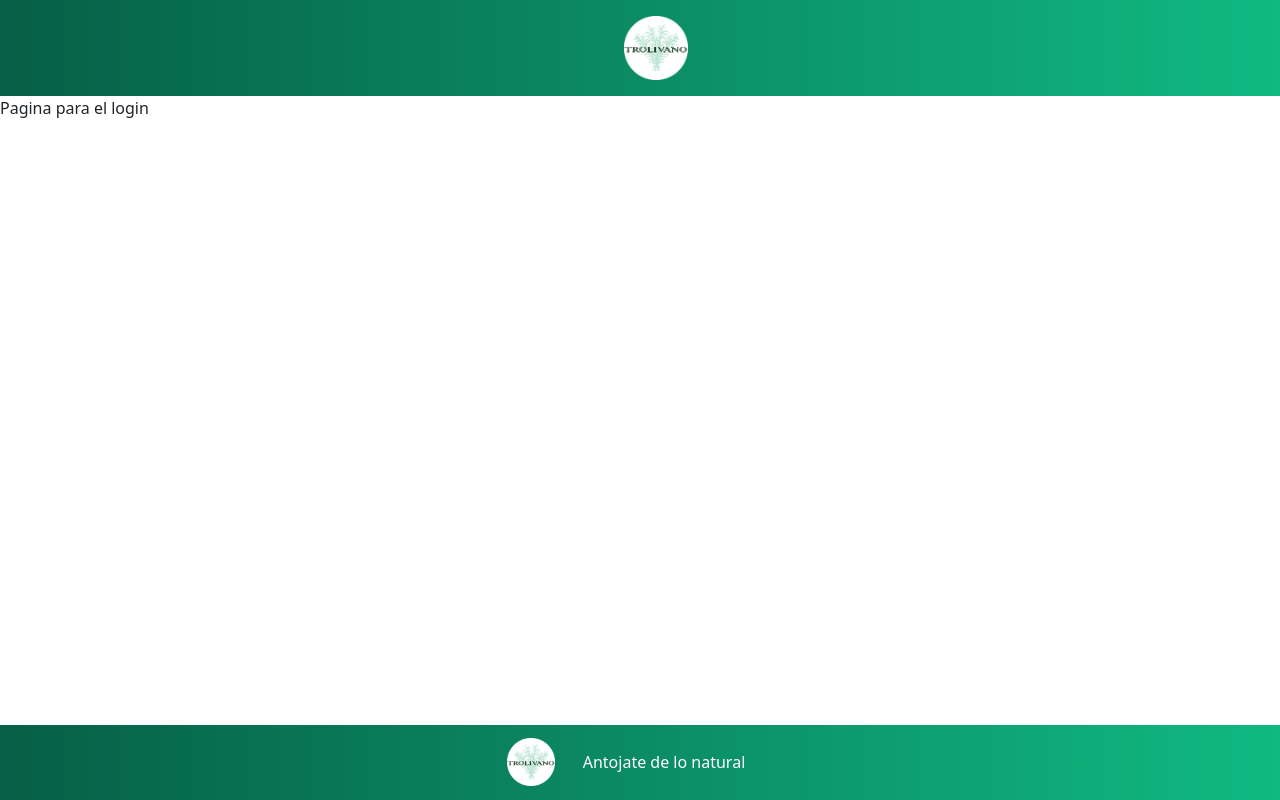
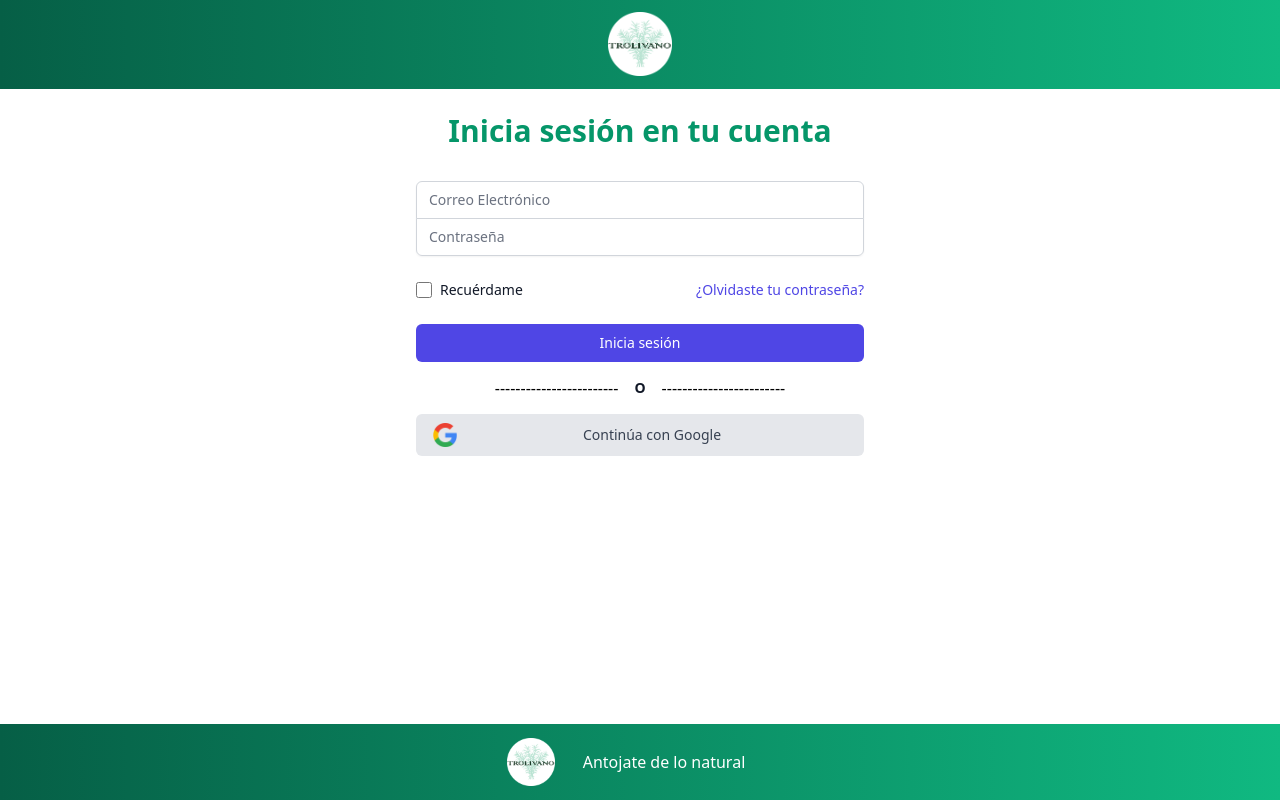
Before and after one commit to DevBugger-ciclo-III-MinTic-2022/Proyecto, a React (Create React App) app in the folder mi-app/: page /login in a window 1280 px wide. Built offline with nearby package versions, Linux system fonts and the light colour scheme.

Commit message:
agregar pagina login

```diff
--- a/mi-app/src/App.jsx
+++ b/mi-app/src/App.jsx
@@ -7,14 +7,14 @@
 import { BrowserRouter as Router, Switch, Route } from 'react-router-dom';
 import PublicLayout from 'layouts/PublicLayout';
 import 'styles/styles.css';
-import 'bootstrap/dist/css/bootstrap.css';
 import PrivateLayout from 'layouts/PrivateLayout';
 import AuthLayout from 'layouts/AuthLayout';
 
 
+
 function App() {
   return <Router>
-  <Switch>
+    <Switch>
     <Route path={['/ventas/registro', '/ventas/productos','/ventas/reportes']}>
       <PrivateLayout>
         <Switch>
--- a/mi-app/src/layouts/AuthLayout.jsx
+++ b/mi-app/src/layouts/AuthLayout.jsx
@@ -6,7 +6,7 @@
     return (
         <div className='flex flex-col justify-between h-screen'>
             <Navbar/>
-            <main className="h-full overflow-y-scrol">{children}</main>
+            <main className="h-full overflow-y-scrol items-center">{children}</main>
             <Footer />
         </div>
     );
--- a/mi-app/src/pages/usuarios/Login.jsx
+++ b/mi-app/src/pages/usuarios/Login.jsx
@@ -1,7 +1,90 @@
 import React from 'react';
+import { Link } from 'react-router-dom';
+import Google from 'media/google_logo.png';
 
 const Login = () => {
-    return <div>Pagina para el login</div>;
+    return (
+    <>
+    <div className='max-w-md w-full space-y-8 mx-auto'>
+      <h3 className='mt-6 text-center text-3xl font-extrabold text-green-600'>
+        Inicia sesión en tu cuenta
+      </h3>
+      <form className='mt-8 space-y-6'>
+        <input type='hidden' name='remember' defaultValue='true' />
+        <div className='rounded-md shadow-sm -space-y-px'>
+          <div>
+            <input
+              name='email'
+              type='email'
+              autoComplete='email'
+              required
+              className='appearance-none rounded-none relative block w-full px-3 py-2 border border-gray-300 placeholder-gray-500 text-gray-900 rounded-t-md focus:outline-none focus:ring-indigo-500 focus:border-indigo-500 focus:z-10 sm:text-sm'
+              placeholder='Correo Electrónico'
+            />
+          </div>
+          <div>
+            <input
+              id='password'
+              name='password'
+              type='password'
+              autoComplete='current-password'
+              required
+              className='appearance-none rounded-none relative block w-full px-3 py-2 border border-gray-300 placeholder-gray-500 text-gray-900 rounded-b-md focus:outline-none focus:ring-indigo-500 focus:border-indigo-500 focus:z-10 sm:text-sm'
+              placeholder='Contraseña'
+            />
+          </div>
+        </div>
+
+        <div className='flex items-center justify-between'>
+          <div className='flex items-center'>
+            <input
+              id='remember-me'
+              name='remember-me'
+              type='checkbox'
+              className='h-4 w-4 text-indigo-600 focus:ring-indigo-500 border-gray-300 rounded'
+            />
+            <label htmlFor='remember-me' className='ml-2 block text-sm text-gray-900'>
+              Recuérdame
+            </label>
+          </div>
+
+          <div className='text-sm'>
+            <a href='/' className='font-medium text-indigo-600 hover:text-indigo-500'>
+              ¿Olvidaste tu contraseña?
+            </a>
+          </div>
+        </div>
+        <div>
+          <button
+            type='submit'
+            className='group relative w-full flex justify-center py-2 px-4 border border-transparent text-sm font-medium rounded-md text-white bg-indigo-600 hover:bg-indigo-700 focus:outline-none focus:ring-2 focus:ring-offset-2 focus:ring-indigo-500'
+          >
+            <Link to='/admin'>Inicia sesión</Link>
+          </button>
+        </div>
+
+      </form>
+    </div>
+    <div className='flex items-center justify-center'>
+      <span className='mx-4'>------------------------</span>
+      <h2 className='my-4 text-center text-sm font-extrabold text-gray-900'>O</h2>
+      <span className='mx-4'>------------------------</span>
+    </div>
+    <div className='max-w-md w-full mx-auto'>
+      <div>
+        <button
+          type='submit'
+          className='w-full py-2 px-4 border border-transparent text-sm font-medium rounded-md text-gray-700 bg-gray-200 hover:bg-gray-300 focus:outline-none focus:ring-2 focus:ring-offset-2 focus:ring-gray-500'
+        >
+          <div className='flex items-center justify-start'>
+            <img src={Google} alt='Logo Google' className='h-6 w-6' />
+            <span className='mx-auto'>Continúa con Google</span>
+          </div>
+        </button>
+      </div>
+    </div>
+  </>
+    );
 };
 
 export default Login;
--- a/mi-app/src/pages/usuarios/Usuarios.jsx
+++ b/mi-app/src/pages/usuarios/Usuarios.jsx
@@ -3,7 +3,7 @@
 const Usuarios = () => {
     return <div>
         <div className='flex w-2/4 mx-auto my-5'>
-            <h3 className='text-green-500 mx-5'>Lista de Usuarios</h3>
+            <h2 className='text-green-500 mx-5'>Lista de Usuarios</h2>
             <button className='border-2 border-green-600 rounded-full p-2 text-green-600'>Agregar usuario</button>
         </div>
         <table className='w-2/4 bg-green-100 justify-between mx-auto my-20 border-collapse border-2 border-green-600'>
```
